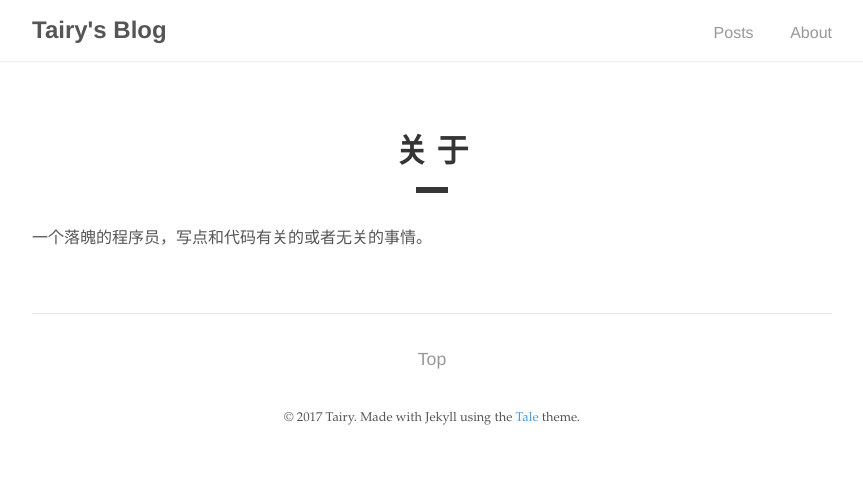
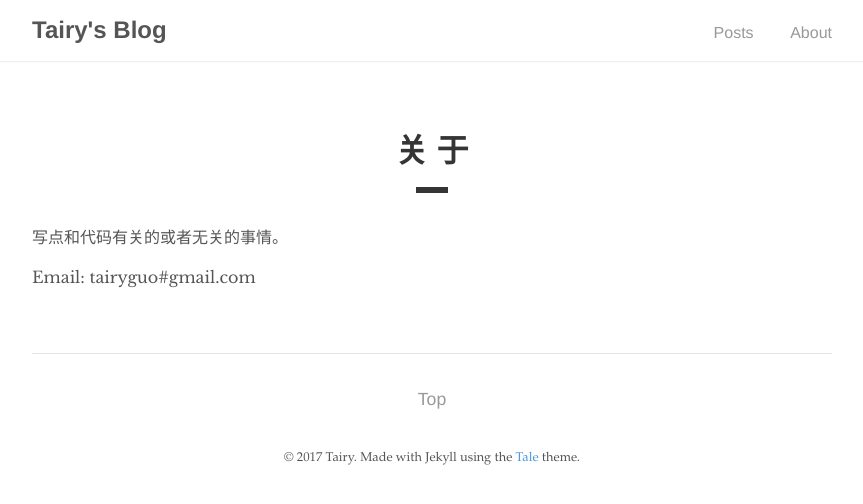
Before and after one commit to Tairy/tairy.me, a Jekyll site: the page built from src/about.md, in a window 1280 px wide. Shown: the top 504 px of the page, without its empty margins (208-1071 px from the left). Built offline with Jekyll 4.4.1, drawn with Linux system fonts in a browser that asks for light colours.

Commit message:
修改内容：修改关于页面

```diff
--- a/src/about.md
+++ b/src/about.md
@@ -5,4 +5,6 @@ author: "Tairy"
 permalink: /about/
 ---
 
-一个落魄的程序员，写点和代码有关的或者无关的事情。
+写点和代码有关的或者无关的事情。
+
+Email: tairyguo#gmail.com
```
